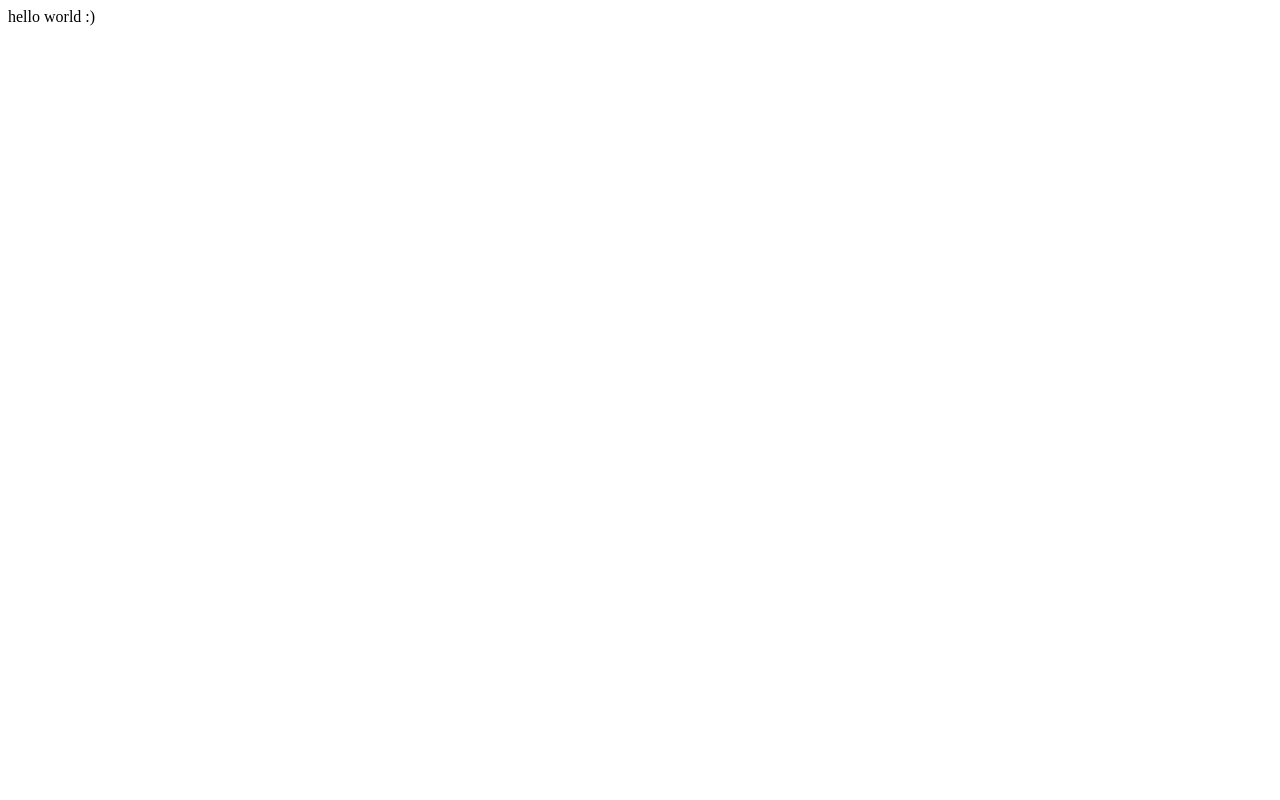
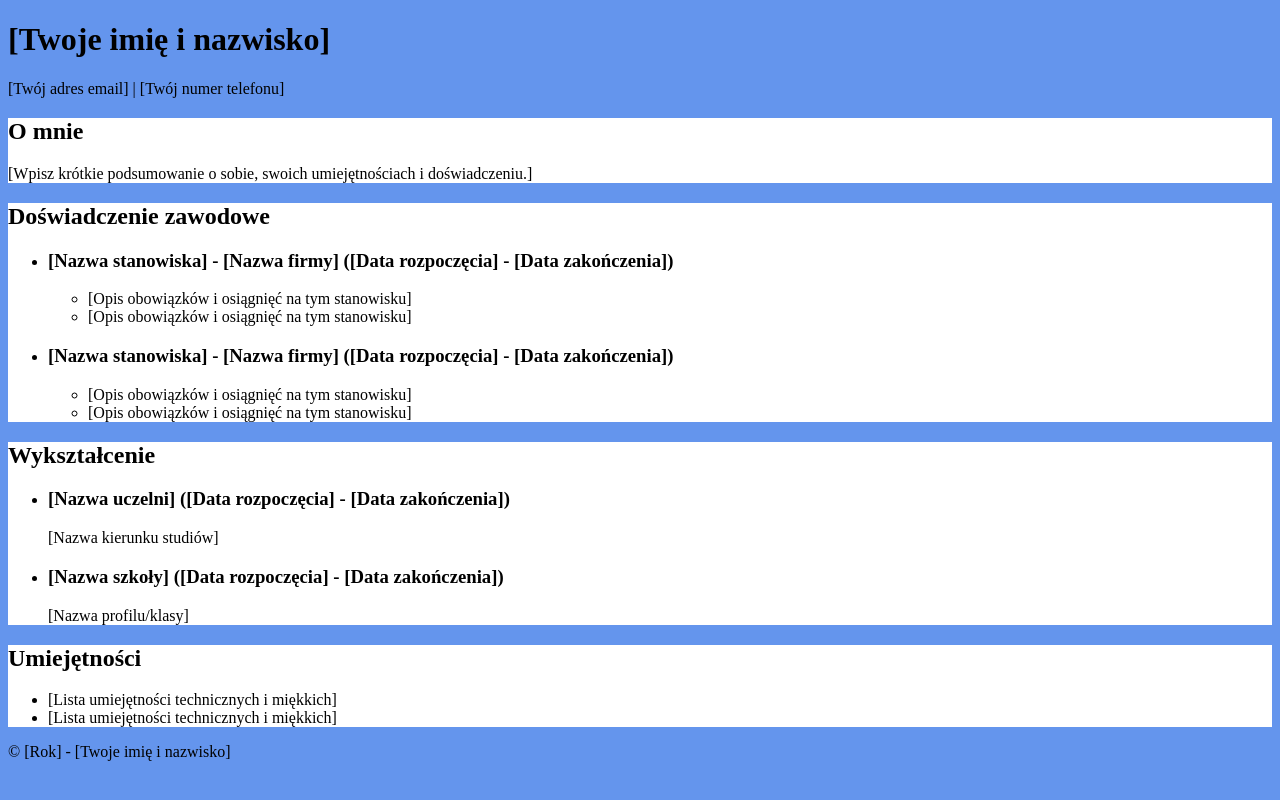
Before and after one commit to pecix/resume-C2, a plain HTML site: page index.html in a window 1280 px wide. Drawn offline with Linux system fonts and the light colour scheme.

Commit message:
change colors

```diff
--- a/index.html
+++ b/index.html
@@ -1,11 +1,66 @@
 <!DOCTYPE html>
-<html lang="en">
+<html lang="pl">
 <head>
-    <meta charset="UTF-8">
-    <meta name="viewport" content="width=device-width, initial-scale=1.0">
-    <title>Document</title>
+  <meta charset="UTF-8">
+  <meta name="viewport" content="width=device-width, initial-scale=1.0">
+  <title>Moje CV - [Twoje imię i nazwisko]</title>
+  <link rel="stylesheet" href="style.css">
 </head>
 <body>
-    hello world :)
+  <header>
+    <h1>[Twoje imię i nazwisko]</h1>
+    <p>[Twój adres email] | [Twój numer telefonu]</p>
+  </header>
+
+  <section id="profil">
+    <h2>O mnie</h2>
+    <p>[Wpisz krótkie podsumowanie o sobie, swoich umiejętnościach i doświadczeniu.]</p>
+  </section>
+
+  <section id="doswiadczenie">
+    <h2>Doświadczenie zawodowe</h2>
+    <ul>
+      <li>
+        <h3>[Nazwa stanowiska] - [Nazwa firmy] ([Data rozpoczęcia] - [Data zakończenia])</h3>
+        <ul>
+          <li>[Opis obowiązków i osiągnięć na tym stanowisku]</li>
+          <li>[Opis obowiązków i osiągnięć na tym stanowisku]</li>
+        </ul>
+      </li>
+      <li>
+        <h3>[Nazwa stanowiska] - [Nazwa firmy] ([Data rozpoczęcia] - [Data zakończenia])</h3>
+        <ul>
+          <li>[Opis obowiązków i osiągnięć na tym stanowisku]</li>
+          <li>[Opis obowiązków i osiągnięć na tym stanowisku]</li>
+        </ul>
+      </li>
+    </ul>
+  </section>
+
+  <section id="edukacja">
+    <h2>Wykształcenie</h2>
+    <ul>
+      <li>
+        <h3>[Nazwa uczelni] ([Data rozpoczęcia] - [Data zakończenia])</h3>
+        <p>[Nazwa kierunku studiów]</p>
+      </li>
+      <li>
+        <h3>[Nazwa szkoły] ([Data rozpoczęcia] - [Data zakończenia])</h3>
+        <p>[Nazwa profilu/klasy]</p>
+      </li>
+    </ul>
+  </section>
+
+  <section id="umiejetnosci">
+    <h2>Umiejętności</h2>
+    <ul>
+      <li>[Lista umiejętności technicznych i miękkich]</li>
+      <li>[Lista umiejętności technicznych i miękkich]</li>
+    </ul>
+  </section>
+
+  <footer>
+    <p>&copy; [Rok] - [Twoje imię i nazwisko]</p>
+  </footer>
 </body>
 </html>
--- /dev/null
+++ b/style.css
@@ -0,0 +1,7 @@
+body {
+    background-color: cornflowerblue;
+}
+
+section {
+    background-color: #fff;
+}
```
